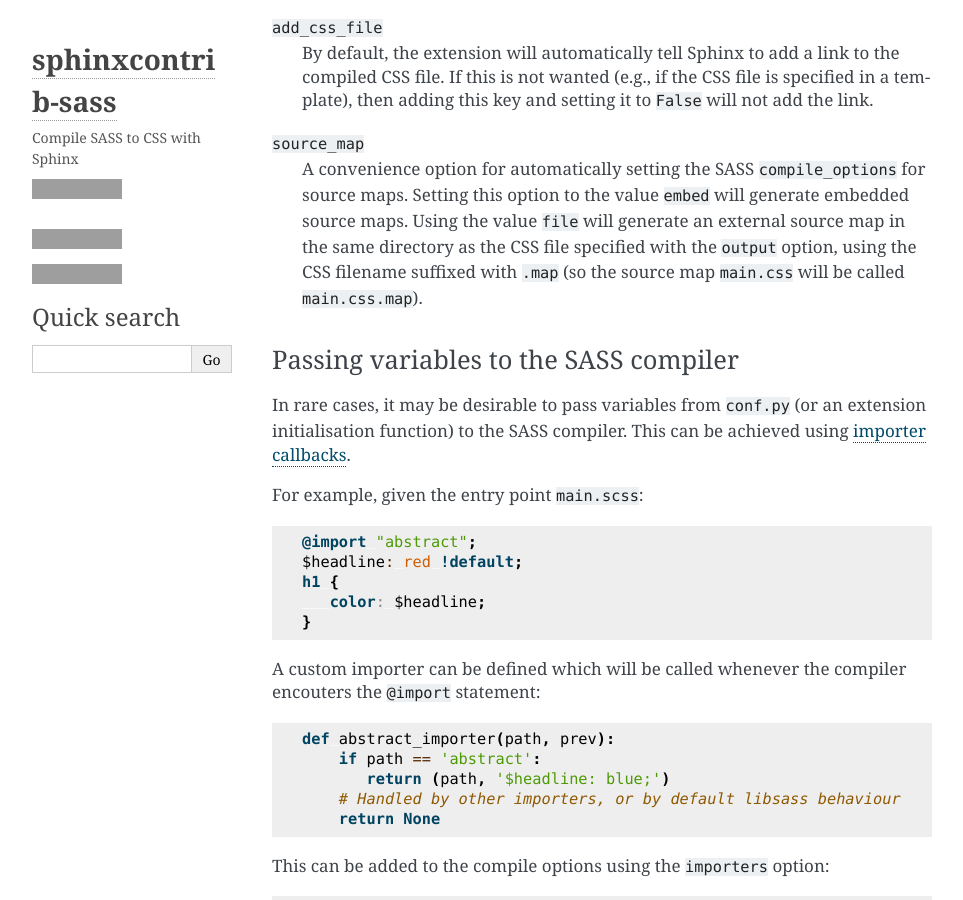
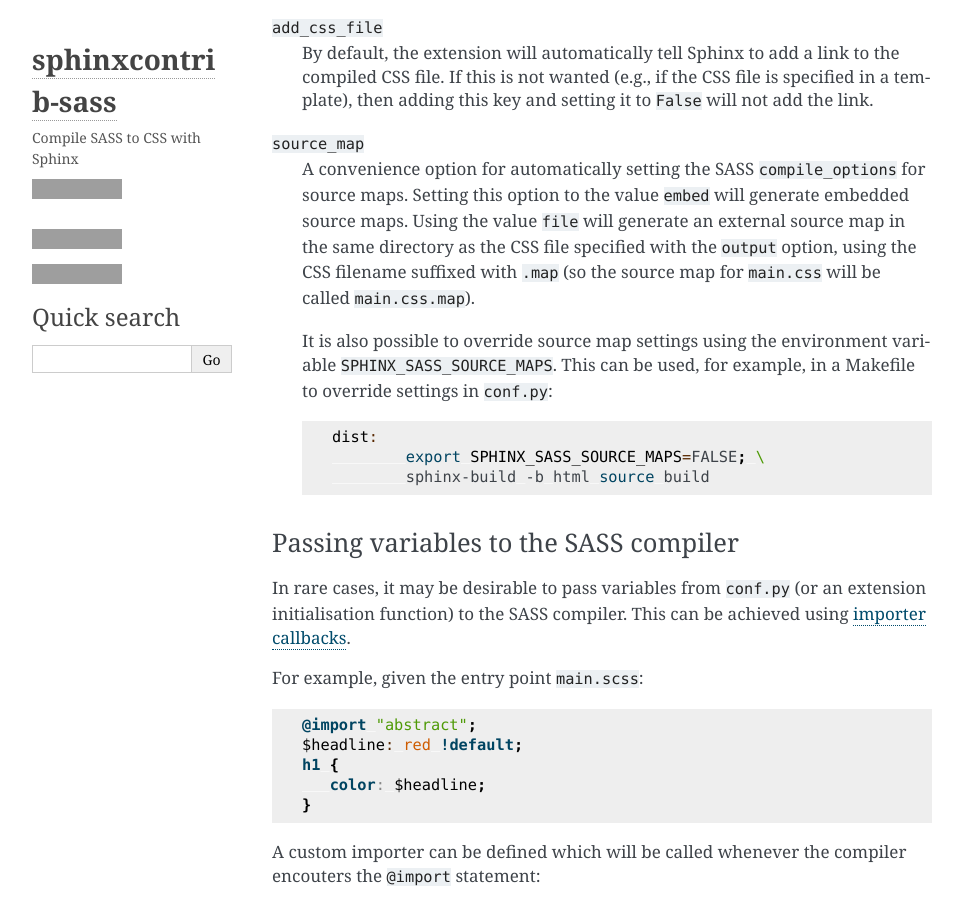
Before and after one commit to sneakers-the-rat/sphinx-sass, a Sphinx documentation site: the page built from docs/source/index.rst, in a window 1280 px wide and 900 px high, scrolled down 1801 px, cut to the strip 0-900 px from the top of the window. Shown: the whole strip, without its empty margins (148-1111 px from the left). Built offline with Sphinx 7.4.7, drawn with Linux system fonts in a browser that asks for light colours; grey boxes are pictures that could not be loaded.

Commit message:
Document enviroment variable overrides

```diff
--- a/docs/source/index.rst
+++ b/docs/source/index.rst
@@ -112,7 +112,18 @@ Configuration options
    in the same directory as the CSS file specified with
    the ``output`` option, using the CSS filename suffixed
    with ``.map``
-   (so the source map ``main.css`` will be called ``main.css.map``).
+   (so the source map for ``main.css`` will be called ``main.css.map``).
+
+   It is also possible to override source map settings using
+   the environment variable ``SPHINX_SASS_SOURCE_MAPS``.
+   This can be used, for example, in a Makefile to
+   override settings in ``conf.py``:
+
+   .. code:: make
+
+      dist:
+	      export SPHINX_SASS_SOURCE_MAPS=FALSE; \
+	      sphinx-build -b html source build
 
 Passing variables to the SASS compiler
 ~~~~~~~~~~~~~~~~~~~~~~~~~~~~~~~~~~~~~~
```
Also changed, not shown: 1 other file.
